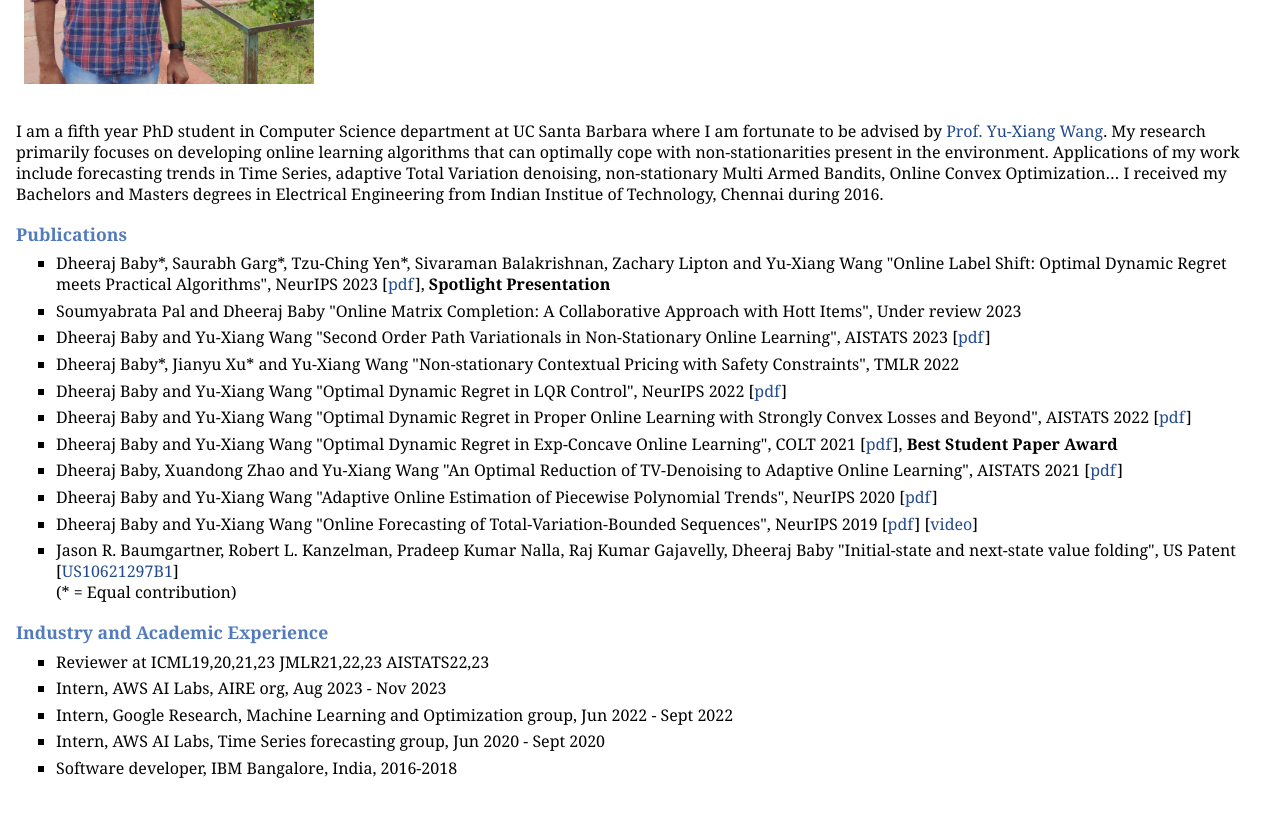
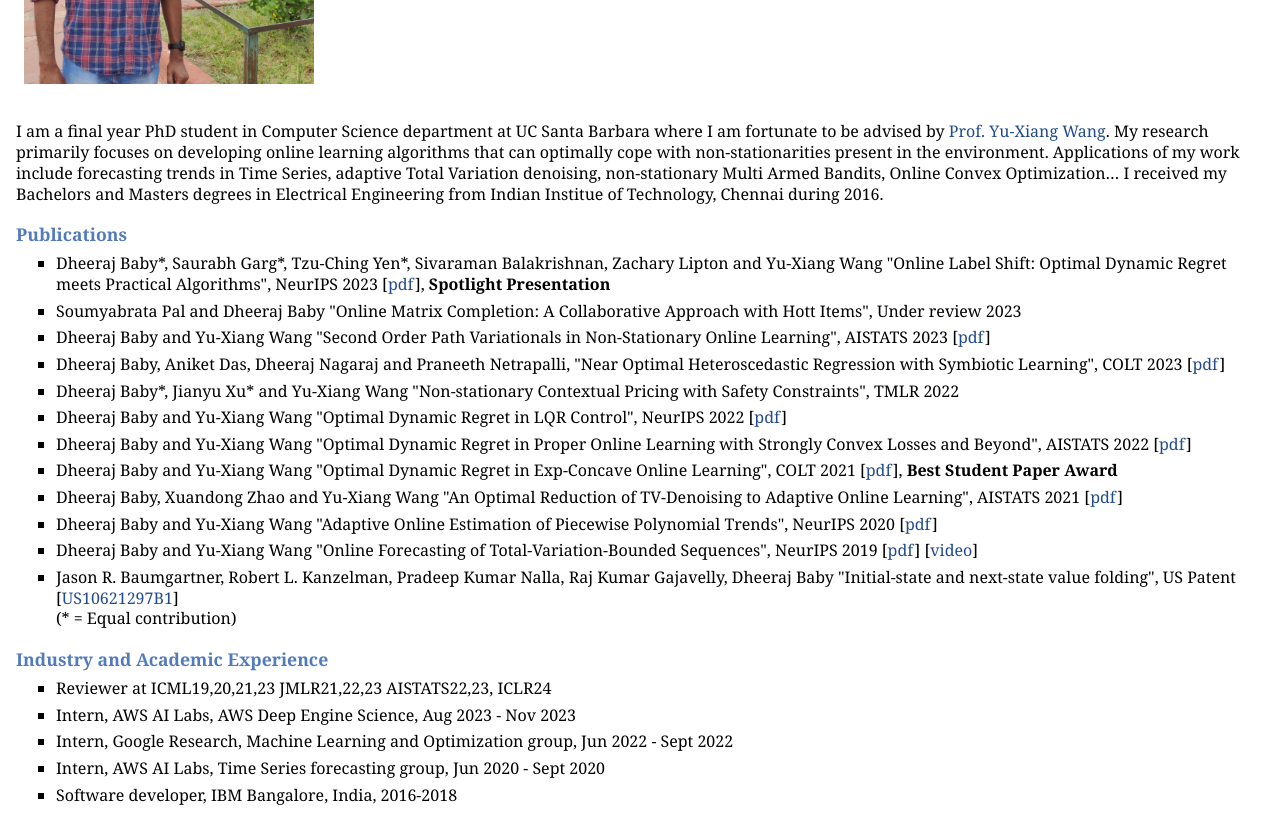
Before and after one commit to Dheeraj-B/dheeraj.github.io, a plain HTML site: page index.html in a window 1280 px wide. Shown: the part 340-1166 px from the top of the page. Before the commit the page ends 1140 px from the top, so only its background shows below. Drawn offline with Linux system fonts and the light colour scheme.

Commit message:
colt update

```diff
--- a/index.html
+++ b/index.html
@@ -17,7 +17,7 @@
 <td align="left"><p>dheeraj[at]ucsb[.]edu<br /> <a href="https://www.linkedin.com/in/dheeraj-b-a971a9135/">LinkedIn</a><br /> <a href="Dheeraj_CV.pdf">Resume</a></p>
 </td></tr></table>
 <h3></h3>
-<p>I am a fifth year PhD student in Computer Science department at UC Santa Barbara where I am fortunate to be advised by <a href="https://sites.cs.ucsb.edu/~yuxiangw/">Prof. Yu-Xiang Wang</a>. My research primarily focuses on developing online learning algorithms that can optimally cope with non-stationarities present in the environment. Applications of my work include forecasting trends in Time Series, adaptive Total Variation denoising, non-stationary Multi Armed Bandits, Online Convex Optimization&hellip; I received my Bachelors and Masters degrees in Electrical Engineering from Indian Institue of Technology, Chennai during 2016.</p>
+<p>I am a final year PhD student in Computer Science department at UC Santa Barbara where I am fortunate to be advised by <a href="https://sites.cs.ucsb.edu/~yuxiangw/">Prof. Yu-Xiang Wang</a>. My research primarily focuses on developing online learning algorithms that can optimally cope with non-stationarities present in the environment. Applications of my work include forecasting trends in Time Series, adaptive Total Variation denoising, non-stationary Multi Armed Bandits, Online Convex Optimization&hellip; I received my Bachelors and Masters degrees in Electrical Engineering from Indian Institue of Technology, Chennai during 2016.</p>
 <h3>Publications </h3>
 <ul>
 <li><p>Dheeraj Baby*, Saurabh Garg*, Tzu-Ching Yen*, Sivaraman Balakrishnan, Zachary Lipton and Yu-Xiang Wang "Online Label Shift: Optimal Dynamic Regret meets Practical Algorithms", NeurIPS 2023 [<a href="https://arxiv.org/pdf/2305.19570.pdf">pdf</a>], <b>Spotlight Presentation</b></p>
@@ -25,6 +25,8 @@
 <li><p>Soumyabrata Pal and Dheeraj Baby "Online Matrix Completion: A Collaborative Approach with Hott Items", Under review 2023</p>
 </li>
 <li><p>Dheeraj Baby and Yu-Xiang Wang "Second Order Path Variationals in Non-Stationary Online Learning", AISTATS 2023 [<a href="https://arxiv.org/pdf/2205.01921.pdf">pdf</a>]</p>
+</li>
+<li><p>Dheeraj Baby, Aniket Das, Dheeraj Nagaraj and Praneeth Netrapalli, "Near Optimal Heteroscedastic Regression with Symbiotic Learning", COLT 2023 [<a href="https://arxiv.org/pdf/2306.14288.pdf">pdf</a>]</p>
 </li>
 <li><p>Dheeraj Baby*, Jianyu Xu* and Yu-Xiang Wang "Non-stationary Contextual Pricing with Safety Constraints", TMLR 2022</p>
 </li>
@@ -46,9 +48,9 @@
 </ul>
 <h3>Industry and Academic Experience</h3>
 <ul>
-<li><p>Reviewer at ICML19,20,21,23 JMLR21,22,23 AISTATS22,23</p>
+<li><p>Reviewer at ICML19,20,21,23 JMLR21,22,23 AISTATS22,23, ICLR24</p>
 </li>
-<li><p>Intern, AWS AI Labs, AIRE org, Aug 2023 - Nov 2023</p>
+<li><p>Intern, AWS AI Labs, AWS Deep Engine Science, Aug 2023 - Nov 2023</p>
 </li>
 <li><p>Intern, Google Research, Machine Learning and Optimization group, Jun 2022 - Sept 2022</p>
 </li>
```
Also changed, not shown: 1 other file.
